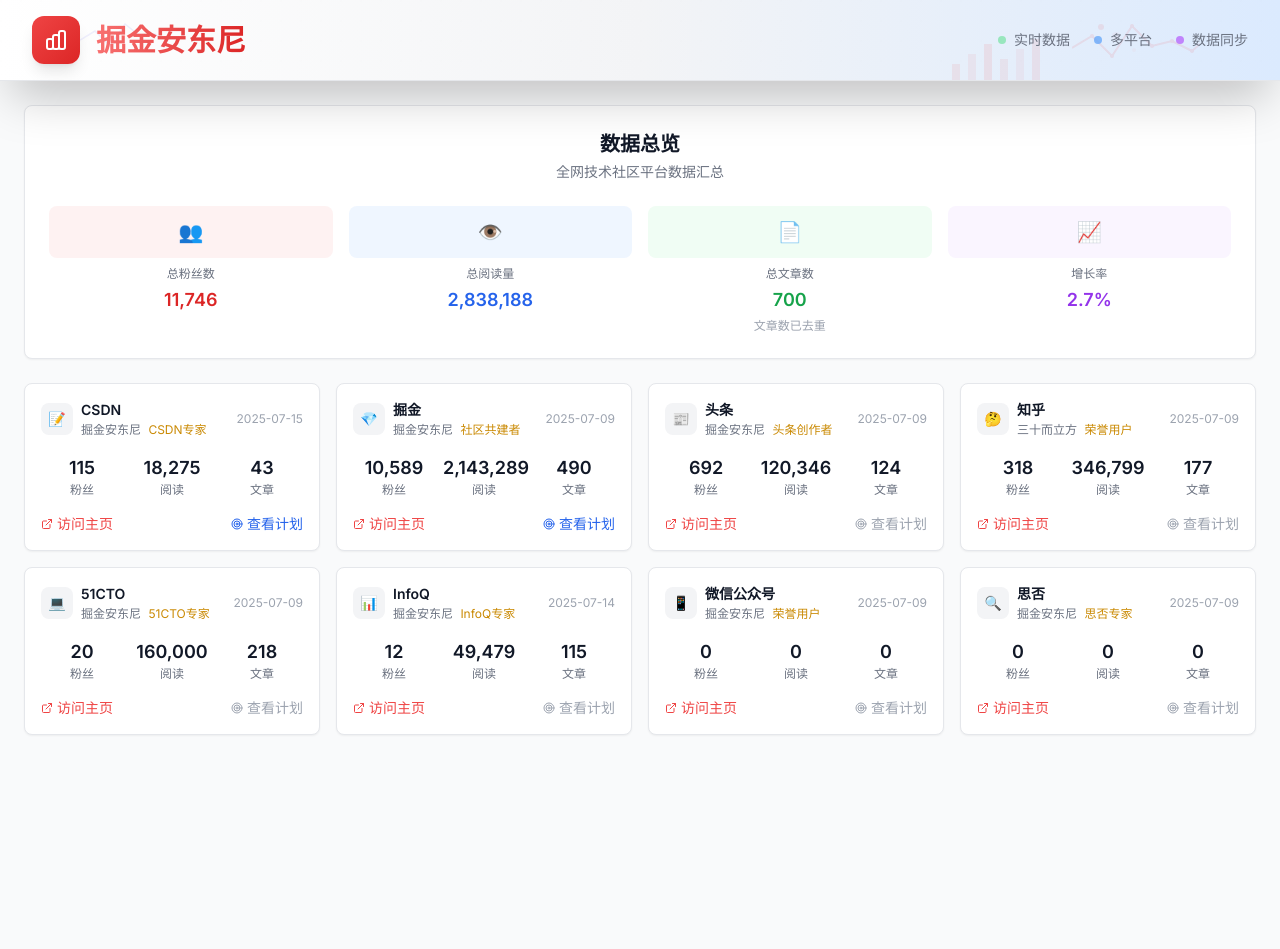
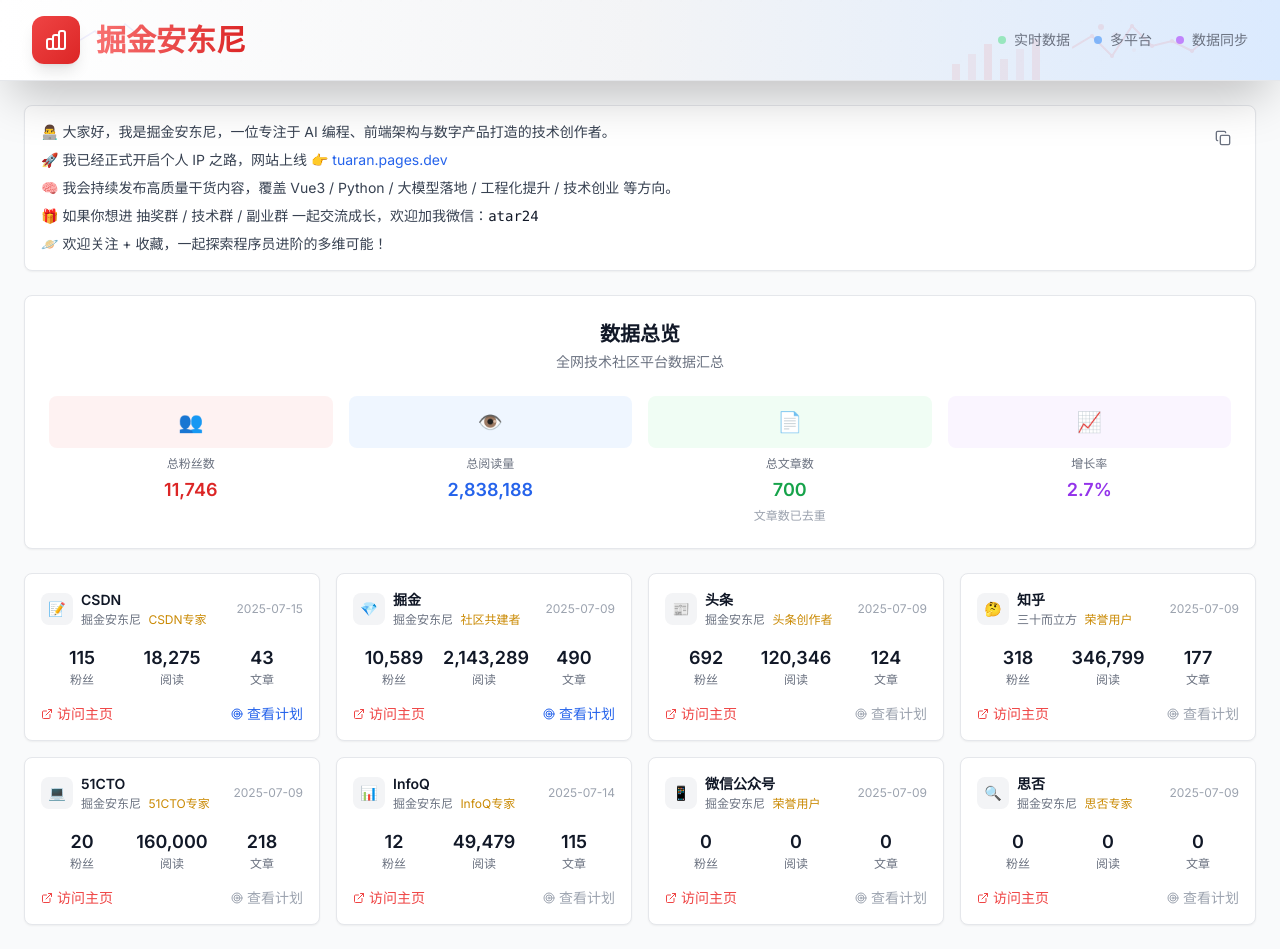
Before and after one commit to TUARAN/csdn-fans-tracker, a Vue app: page /dashboard in a window 1280 px wide. Before the commit the page ends 881 px from the top, so only its background shows below. Built offline with nearby package versions, Linux system fonts and the light colour scheme.

Commit message:
feat: 在数据面板添加个人介绍区块，支持一键复制功能

```diff
--- a/src/views/DashboardView.vue
+++ b/src/views/DashboardView.vue
@@ -1,9 +1,10 @@
 <script setup lang="ts">
 import { useFansStore } from '@/stores/fans'
-import { computed } from 'vue'
-import { ExternalLink, Target } from 'lucide-vue-next'
+import { computed, ref } from 'vue'
+import { ExternalLink, Target, Copy, Check } from 'lucide-vue-next'
 
 const fansStore = useFansStore()
+const showCopied = ref(false)
 
 const platforms: {
   key: import('@/types').CommunityType;
@@ -52,11 +53,53 @@
 const goToHomepage = (url: string) => {
   window.open(url, '_blank')
 }
+
+// 复制介绍内容
+const copyIntro = async () => {
+  const introText = `👨‍💻 大家好，我是掘金安东尼，一位专注于 AI 编程、前端架构与数字产品打造的技术创作者。
+
+🚀 我已经正式开启个人 IP 之路，网站上线 👉 tuaran.pages.dev
+
+🧠 我会持续发布高质量干货内容，覆盖 Vue3 / Python / 大模型落地 / 工程化提升 / 技术创业 等方向。
+
+🎁 如果你想进 抽奖群 / 技术群 / 副业群 一起交流成长，欢迎加我微信：atar24
+
+🪐 欢迎关注 + 收藏，一起探索程序员进阶的多维可能！`
+
+  try {
+    await navigator.clipboard.writeText(introText)
+    showCopied.value = true
+    setTimeout(() => {
+      showCopied.value = false
+    }, 2000)
+  } catch (err) {
+    console.error('复制失败:', err)
+  }
+}
 </script>
 
 <template>
   <div class="min-h-screen bg-gray-50 p-6">
     <div class="max-w-7xl mx-auto space-y-6">
+      <div class="bg-white rounded-lg p-4 shadow-sm border border-gray-200">
+        <div class="flex items-start justify-between">
+          <div class="text-sm text-gray-700 space-y-2 flex-1">
+            <div>👨‍💻 大家好，我是掘金安东尼，一位专注于 AI 编程、前端架构与数字产品打造的技术创作者。</div>
+            <div>🚀 我已经正式开启个人 IP 之路，网站上线 👉 <a href="https://tuaran.pages.dev" target="_blank" class="text-blue-600 hover:text-blue-800">tuaran.pages.dev</a></div>
+            <div>🧠 我会持续发布高质量干货内容，覆盖 Vue3 / Python / 大模型落地 / 工程化提升 / 技术创业 等方向。</div>
+            <div>🎁 如果你想进 抽奖群 / 技术群 / 副业群 一起交流成长，欢迎加我微信：<span class="font-mono text-gray-900">atar24</span></div>
+            <div>🪐 欢迎关注 + 收藏，一起探索程序员进阶的多维可能！</div>
+          </div>
+          <button
+            @click="copyIntro"
+            class="ml-4 p-2 text-gray-500 hover:text-gray-700 hover:bg-gray-100 rounded-lg transition-colors"
+            :title="showCopied ? '已复制' : '复制介绍内容'"
+          >
+            <Check v-if="showCopied" class="w-4 h-4 text-green-600" />
+            <Copy v-else class="w-4 h-4" />
+          </button>
+        </div>
+      </div>
       <!-- 总计面板 -->
       <div class="bg-white rounded-lg p-6 shadow-sm border border-gray-200">
         <div class="text-center mb-6">
```
